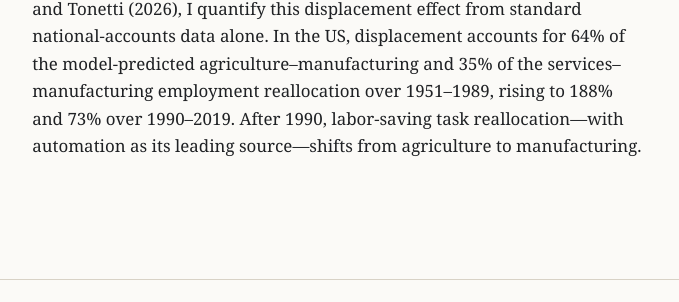
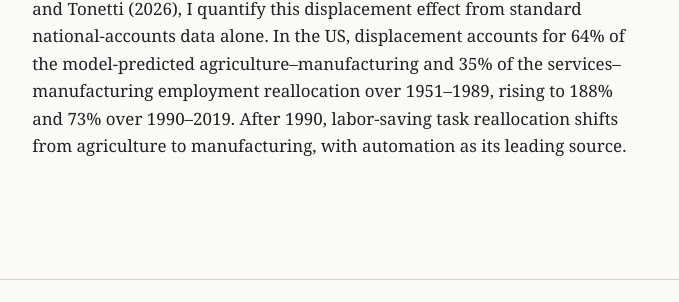
Before and after one commit to xiaosunmacroeconomics/xiaosunmacroeconomics.github.io, a Jekyll site: the page built from _pages/publications.md, in a window 1280 px wide. Shown: the part 931-1233 px from the top of the page, without its empty margins (300-979 px from the left). Built offline with Jekyll 4.4.1, drawn with Linux system fonts in a browser that asks for light colours; a script bundle is joined from its source files by our own code; library files that are not in the unit come from our copies; some of the changed text lies outside the part shown.

```diff
--- a/_pages/publications.md
+++ b/_pages/publications.md
@@ -12,4 +12,4 @@ author_profile: true
 2026
 {: .entry-meta}
 
-Buera and Kaboski (2009) leave an open question in the structural transformation literature: why do sectoral value-added shares and employment shares so often diverge? This paper answers that question by bringing automation's displacement effect into the structural transformation literature and quantifying it. In a task-based model with non-homothetic CES demand, value-added shares are generated by the price and income effects already familiar from that literature, while employment shares require a third force beyond them: a labor-saving displacement effect that reassigns tasks from workers to capital without moving value added at first order. Modifying the growth accounting procedure of Jones and Tonetti (2026), I quantify this displacement effect from standard national-accounts data alone. In the US, displacement accounts for 64% of the model-predicted agriculture–manufacturing and 35% of the services–manufacturing employment reallocation over 1951–1989, rising to 188% and 73% over 1990–2019. After 1990, labor-saving task reallocation—with automation as its leading source—shifts from agriculture to manufacturing.
+Buera and Kaboski (2009) leave an open question in the structural transformation literature: why do sectoral value-added shares and employment shares so often diverge? This paper answers that question by bringing automation's displacement effect into the structural transformation literature and quantifying it. In a task-based model with non-homothetic CES demand, value-added shares are generated by the price and income effects already familiar from that literature, while employment shares require a third force beyond them: a labor-saving displacement effect that reassigns tasks from workers to capital without moving value added at first order. Modifying the growth accounting procedure of Jones and Tonetti (2026), I quantify this displacement effect from standard national-accounts data alone. In the US, displacement accounts for 64% of the model-predicted agriculture–manufacturing and 35% of the services–manufacturing employment reallocation over 1951–1989, rising to 188% and 73% over 1990–2019. After 1990, labor-saving task reallocation shifts from agriculture to manufacturing, with automation as its leading source.
```
